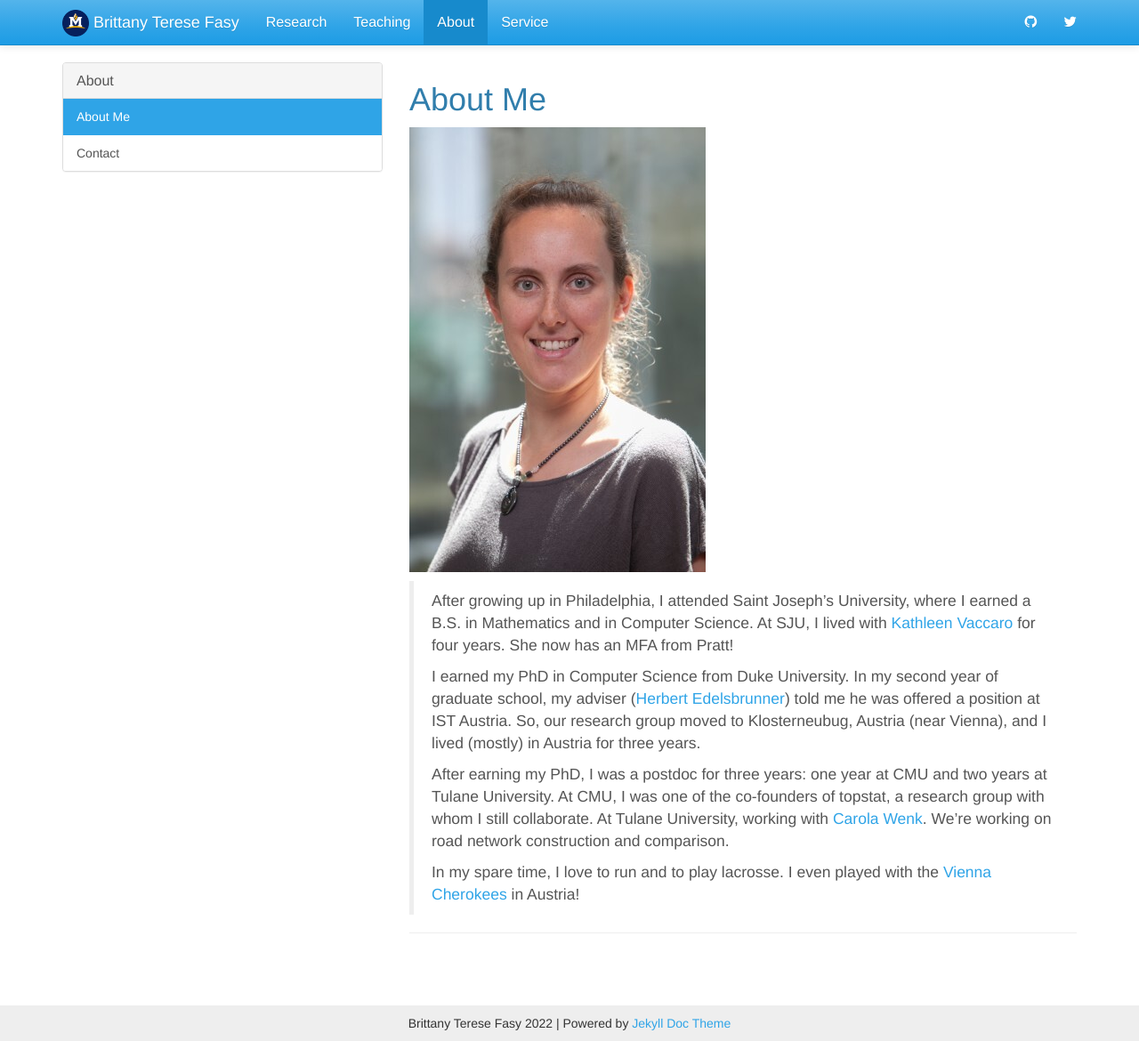
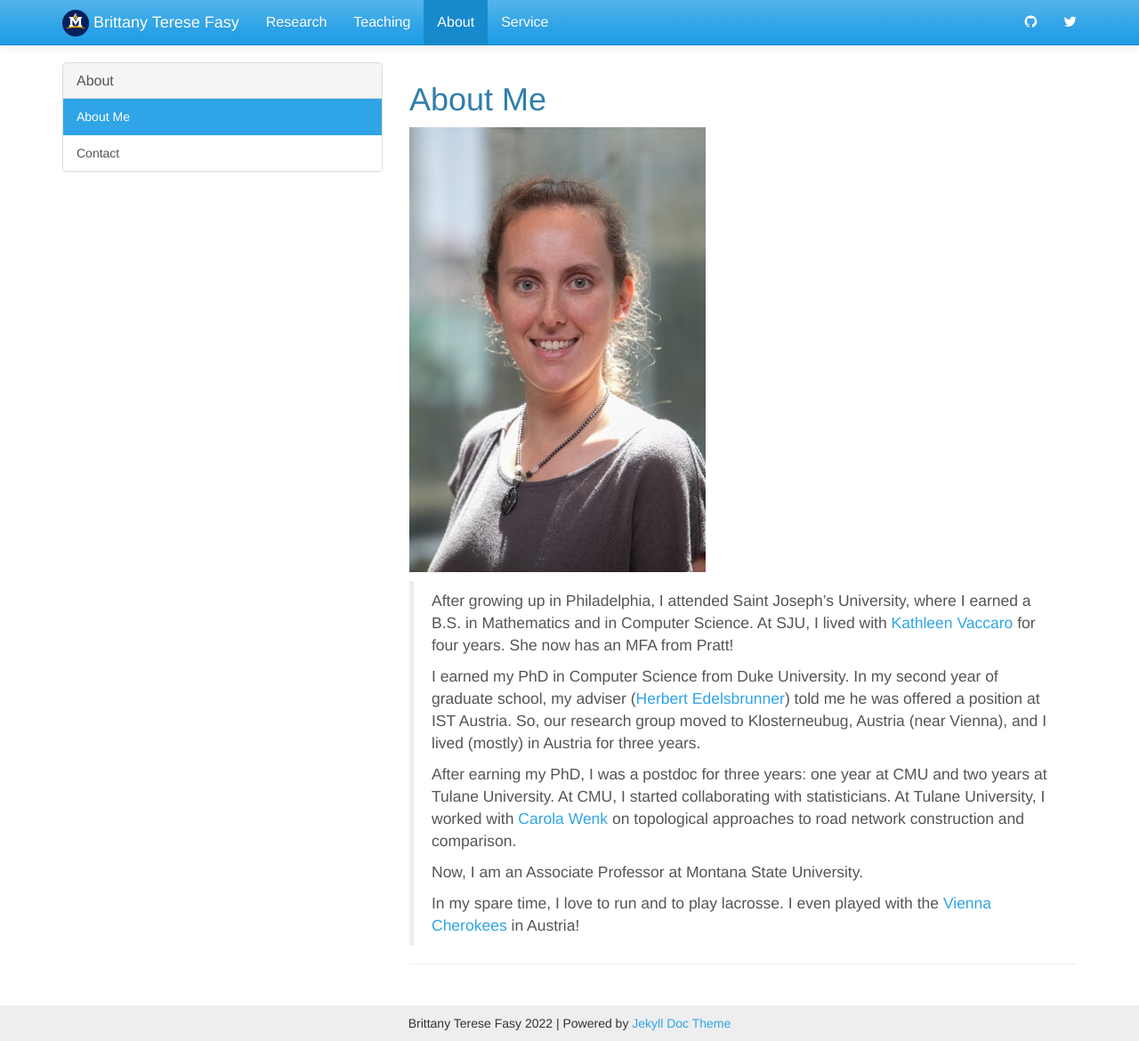
Before and after one commit to compTAG/brittany-fasy, a Jekyll site: the page built from _aboot/index.md, in a window 1280 px wide and 1170 px high. Shown: the whole window at 89% size. Built offline with Jekyll 4.4.1, drawn with Linux system fonts in a browser that asks for light colours.

Commit message:
Update index.md

```diff
--- a/_aboot/index.md
+++ b/_aboot/index.md
@@ -14,8 +14,10 @@ redirect_from: /aboot/index.html
 > So, our research group moved to Klosterneubug, Austria (near Vienna), and I lived (mostly) in Austria for three years.
 >
 > After earning my PhD, I was a postdoc for three years: one year at CMU and two years at Tulane University.
-> At CMU, I was one of the co-founders of topstat, a research group with whom I still collaborate.
-> At Tulane University, working with [Carola Wenk](http://www.cs.tulane.edu/~carola/). We're working on road network construction and comparison.
+> At CMU, I started collaborating with statisticians.
+> At Tulane University, I worked with [Carola Wenk](http://www.cs.tulane.edu/~carola/) on topological approaches to road network construction and comparison.
+>
+> Now, I am an Associate Professor at Montana State University.
 >
 > In my spare time, I love to run and to play lacrosse.
 > I even played with the [Vienna Cherokees](https://www.cherokees-lacrosse.com/) in Austria!
```
